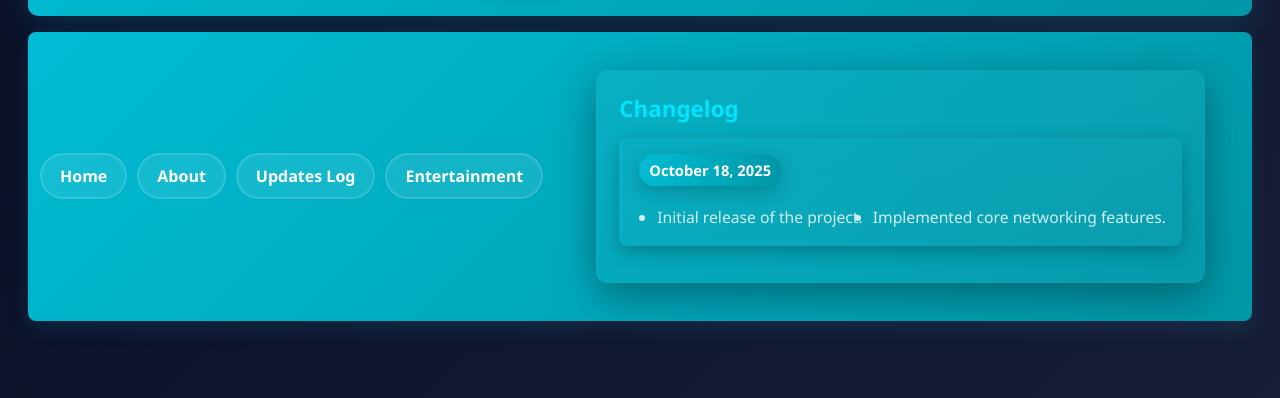
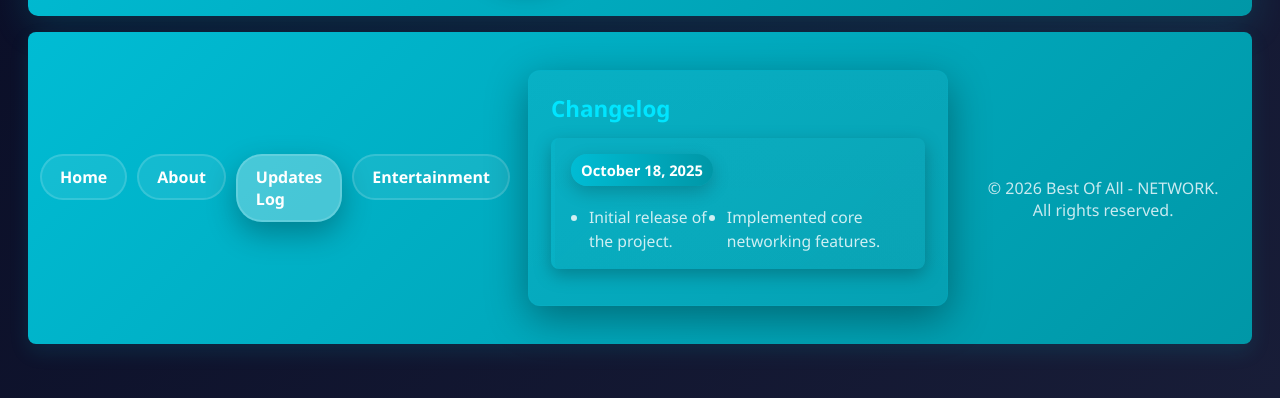
Before and after one commit to Paaxy/Best-Of-All-Network, a plain HTML site: page updateslog.html in a window 1280 px wide. Shown: the part 156-554 px from the top of the page. Drawn offline with Linux system fonts and the light colour scheme.

Commit message:
Update updateslog and rename JS file

```diff
--- a/about.html.css
+++ b/about.html.css
@@ -135,7 +135,7 @@
 section:last-child{ border-bottom:none }
 
 /* Headings & list */
-h2{ font-size:1.5rem; color: var(--accent3); margin-bottom:.75rem; background: linear-gradient(90deg,var(--accent1),var(--accent3)); -webkit-background-clip:text; -webkit-text-fill-color:transparent; }
+h2{ font-size:1.5rem; color: var(--accent3); margin-bottom:.75rem; background: linear-gradient(90deg,var(--accent1),var(--accent3)); -webkit-background-clip:text; background-clip: text; -webkit-text-fill-color:transparent; }
 ul{ margin-left:1.25rem; margin-bottom:1rem }
 
 /* Links */
--- a/updateslog.html
+++ b/updateslog.html
@@ -34,5 +34,8 @@
             </ul>
         </div>
     </div>
+    <footer>
+        <p>&copy; 2026 Best Of All - NETWORK. All rights reserved.</p>
+        <script src="updateslog.html.js" defer></script>
 </body>
 </html>
--- a/updates.html.js
+++ b/updateslog.html.js
@@ -31,7 +31,7 @@
 
     // Make logo clickable (go home)
     const logo = document.getElementById('logo');
-    if (logo) logo.addEventListener('click', () => { location.href = 'updateslog.html'; });
+    if (logo) logo.addEventListener('click', () => { location.href = 'main.html'; });
 
     // Lightweight pageview log
     console.info('Best Of All - NETWORK — pageview:', location.pathname + location.search + location.hash);
```
